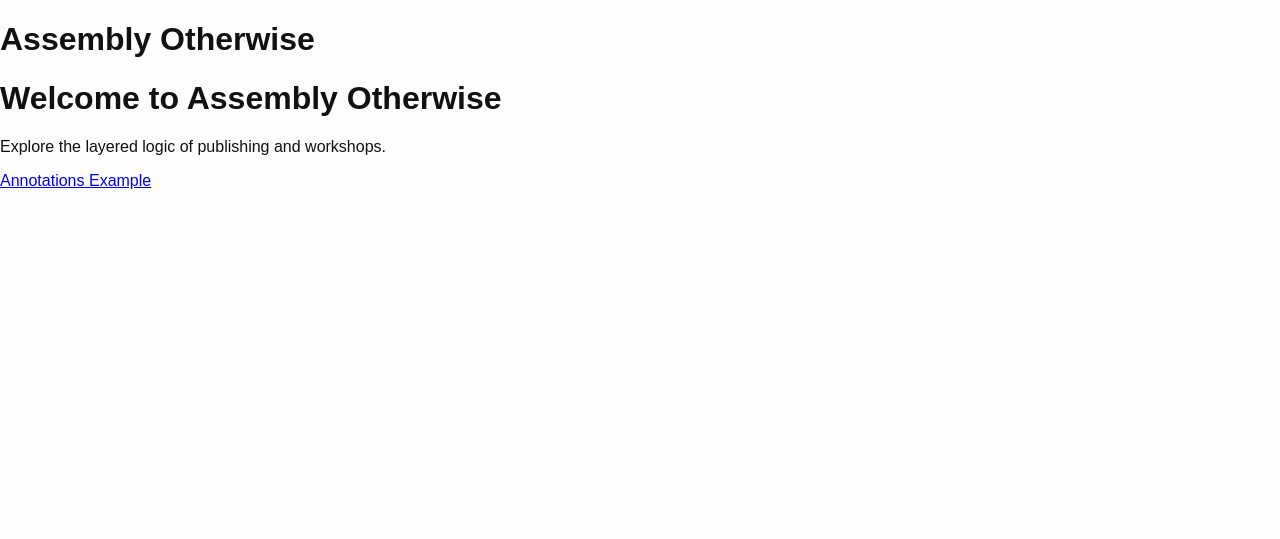
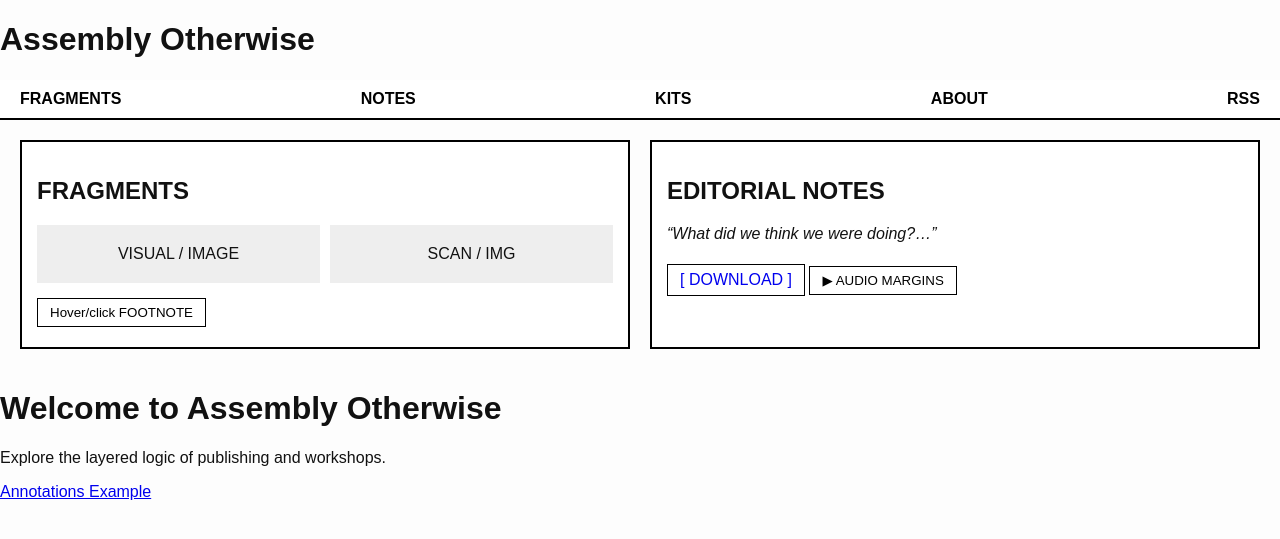
Before and after one commit to textpw/assembly-otherwise, a Jekyll site: the page built from index.md, in a window 1280 px wide. Shown: the top 539 px of the page. Built offline with Jekyll 4.4.1, drawn with Linux system fonts in a browser that asks for light colours; our own code applies the rules of GitHub Pages for plain Markdown files.

Commit message:
Update index.md

```diff
--- a/index.md
+++ b/index.md
@@ -1,3 +1,40 @@
+---
+layout: default
+title: Home
+---
+
+<header class="site-header">
+  <nav class="main-nav">
+    <a href="#">FRAGMENTS</a>
+    <a href="#">NOTES</a>
+    <a href="#">KITS</a>
+    <a href="#">ABOUT</a>
+    <a href="#" class="rss">RSS</a>
+  </nav>
+</header>
+
+<main class="layout">
+  <section class="block fragments">
+    <h2>FRAGMENTS</h2>
+    <div class="image-set">
+      <div class="image-box">VISUAL / IMAGE</div>
+      <div class="image-box">SCAN / IMG</div>
+    </div>
+    <button onclick="showFootnote()">Hover/click FOOTNOTE</button>
+    <div id="footnote" class="footnote hidden">Footnote text goes here...</div>
+  </section>
+
+  <section class="block editorial">
+    <h2>EDITORIAL NOTES</h2>
+    <p><em>“What did we think we were doing?…”</em></p>
+    <a href="/assets/editorial-notes.pdf" class="button">[ DOWNLOAD ]</a>
+    <button onclick="playAudio()">▶ AUDIO MARGINS</button>
+    <audio id="audioMargins" src="/assets/audio/audio-margins.mp3"></audio>
+  </section>
+
+  <!-- Add other sections as needed -->
+</main>
+
 # Welcome to Assembly Otherwise
 
 Explore the layered logic of publishing and workshops.
```
